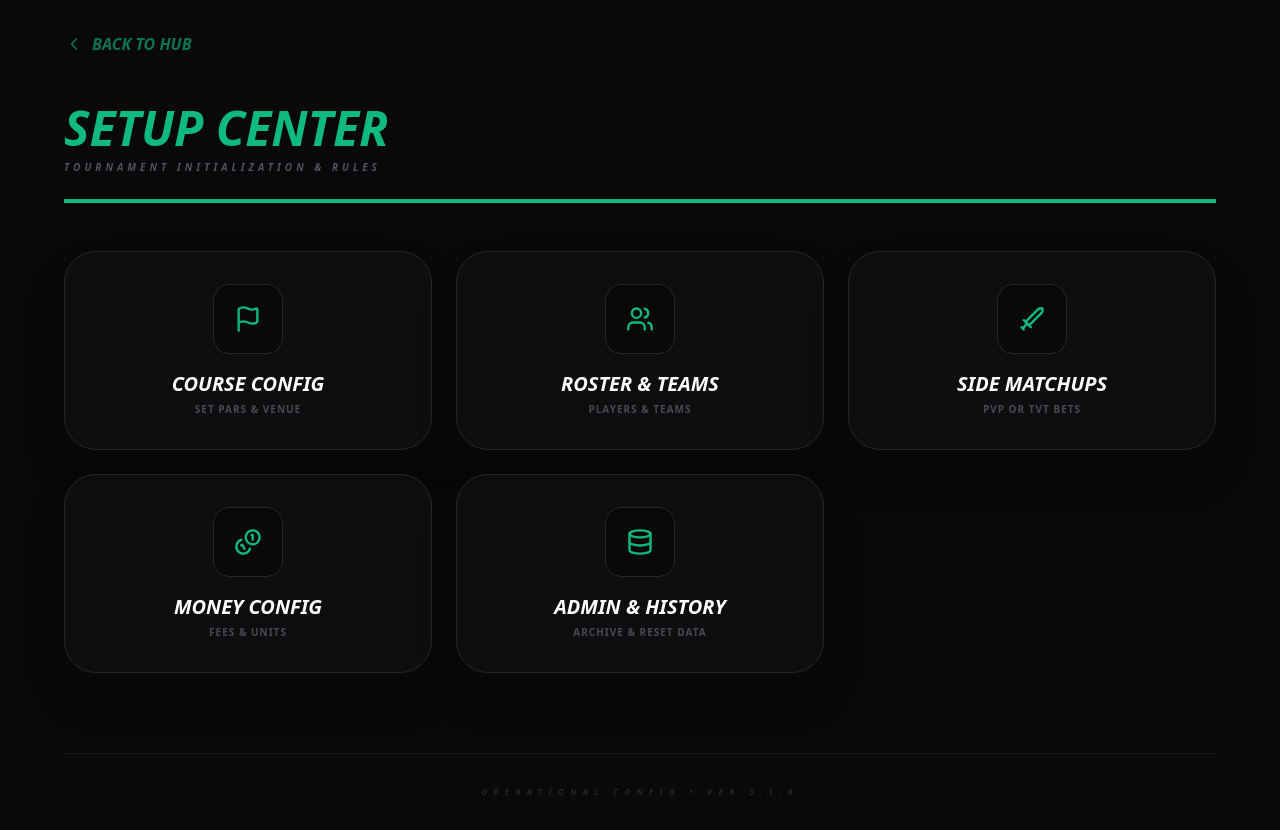
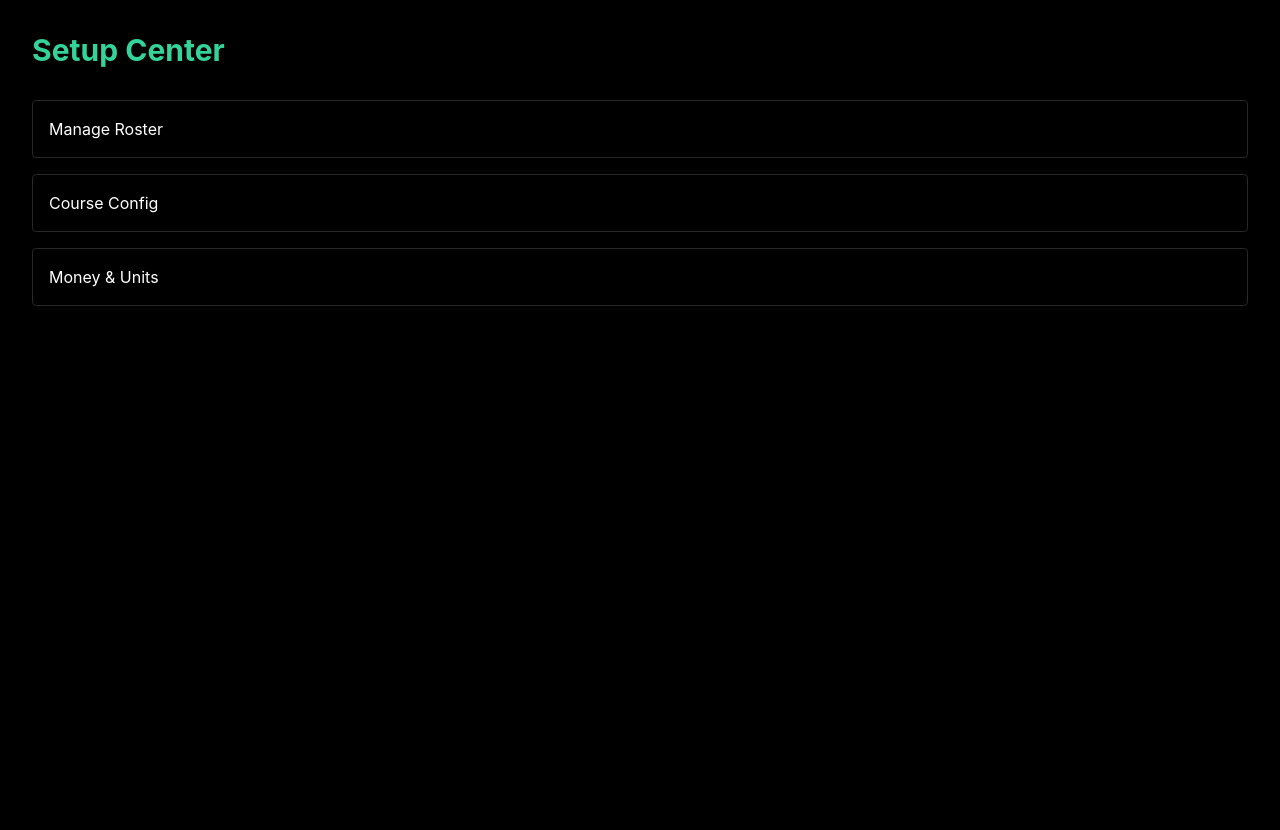
Before and after one commit to jaredfriend1-spec/blitz-board, a Next.js app: page /setup in a window 1280 px wide. After the commit the page ends 800 px from the top, so only its background shows below. Built offline with nearby package versions, Linux system fonts and the light colour scheme.

Commit message:
Update page.tsx

```diff
--- a/app/setup/page.tsx
+++ b/app/setup/page.tsx
@@ -1,64 +1,13 @@
-"use client";
-
-import React from 'react';
-import { Flag, Users, Sword, ChevronLeft, Coins, Database } from 'lucide-react';
 import Link from 'next/link';
 
-export default function SetupHub() {
-  // Defining settings inside the component to ensure the 's' variable is typed correctly
-  const settings = [
-    { title: "Course Config", icon: <Flag size={28} />, path: "/setup/course", desc: "Set Pars & Venue" },
-    { title: "Roster & Teams", icon: <Users size={28} />, path: "/setup/roster", desc: "Players & Teams" },
-    { title: "Side Matchups", icon: <Sword size={28} />, path: "/setup/matchups", desc: "PvP or TvT Bets" },
-    { title: "Money Config", icon: <Coins size={28} />, path: "/setup/money", desc: "Fees & Units" },
-    { title: "Admin & History", icon: <Database size={28} />, path: "/setup/admin", desc: "Archive & Reset Data" },
-  ];
-
+export default function SetupPage() {
   return (
-    <div className="min-h-screen bg-zinc-950 text-white p-8 font-sans uppercase">
-      <div className="max-w-6xl mx-auto">
-        <Link
-          href="/"
-          className="inline-flex items-center gap-2 text-emerald-500 font-black italic mb-12 opacity-60 hover:opacity-100 transition-all"
-        >
-          <ChevronLeft size={20} /> Back to Hub
-        </Link>
-
-        <header className="mb-12 border-b-4 border-emerald-500 pb-6">
-          <h1 className="text-5xl font-black italic text-emerald-500 leading-none">Setup Center</h1>
-          <p className="text-zinc-600 font-bold text-[10px] tracking-[.4em] mt-2 italic">
-            Tournament Initialization & Rules
-          </p>
-        </header>
-
-        <div className="grid grid-cols-1 md:grid-cols-2 lg:grid-cols-3 gap-6">
-          {settings.map((s) => (
-            <Link
-              key={s.title}
-              href={s.path}
-              className="group bg-zinc-900/40 p-8 rounded-[2rem] border border-zinc-800 hover:border-emerald-500 transition-all flex flex-col items-center text-center gap-4 shadow-2xl active:scale-95"
-            >
-              <div className="p-5 bg-zinc-950 rounded-2xl text-emerald-500 border border-zinc-800 group-hover:bg-zinc-800 transition-colors shadow-inner">
-                {s.icon}
-              </div>
-
-              <div>
-                <h2 className="text-xl font-black italic group-hover:text-emerald-400 transition-colors">
-                  {s.title}
-                </h2>
-                <p className="text-[10px] text-zinc-500 font-bold mt-1 uppercase tracking-widest opacity-60">
-                  {s.desc}
-                </p>
-              </div>
-            </Link>
-          ))}
-        </div>
-
-        <footer className="mt-20 border-t border-zinc-900 pt-8 text-center">
-          <p className="text-[8px] font-black text-zinc-800 tracking-[.8em] italic">
-            Operational Config • Ver 3.1.0
-          </p>
-        </footer>
+    <div className="p-8 text-white bg-black min-h-screen">
+      <h1 className="text-3xl font-bold mb-8 text-emerald-400">Setup Center</h1>
+      <div className="grid gap-4">
+        <Link href="/setup/roster" className="p-4 border border-zinc-800 rounded hover:bg-zinc-900">Manage Roster</Link>
+        <Link href="/setup/course" className="p-4 border border-zinc-800 rounded hover:bg-zinc-900">Course Config</Link>
+        <Link href="/setup/money" className="p-4 border border-zinc-800 rounded hover:bg-zinc-900">Money & Units</Link>
       </div>
     </div>
   );
```
